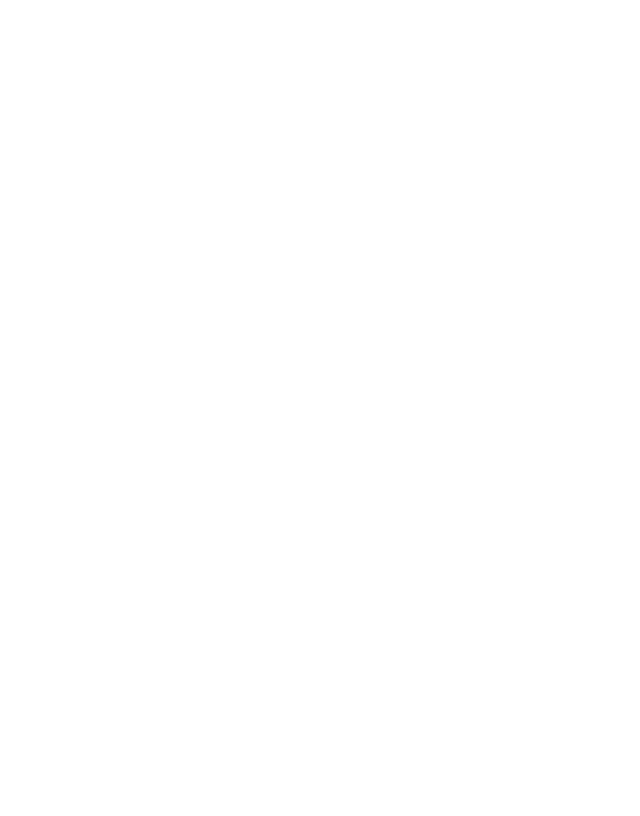
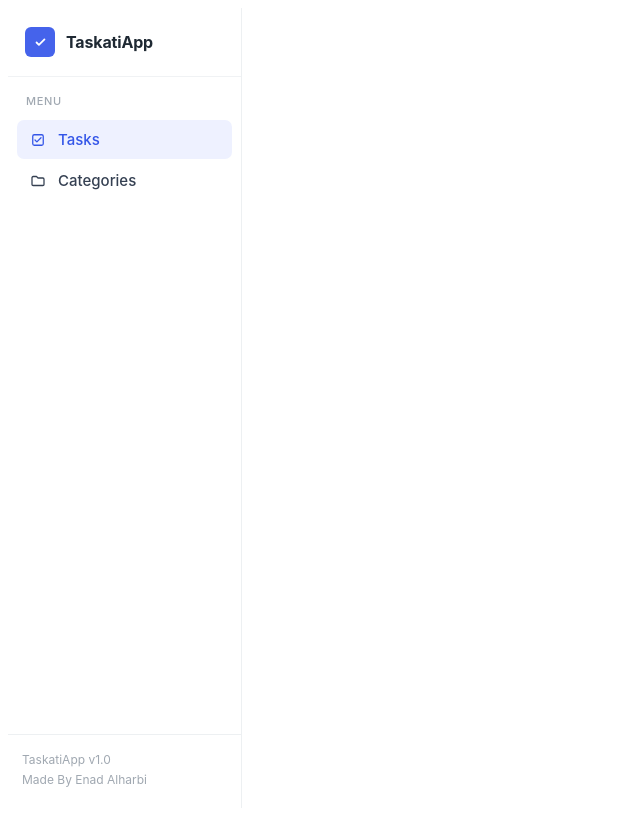
Before and after one commit to Enad-Alharbi/TaskatiApp, an Angular app in the folder Frontend/TaskatiApp.Web/: page /tasks in a window 1280 px wide. Shown: the whole page, without its empty margins (0-640 px from the left). Built offline with nearby package versions, Linux system fonts and the light colour scheme.

Commit message:
feat(frontend): Implement Sidebar Component

```diff
--- a/Frontend/TaskatiApp.Web/src/app/app.html
+++ b/Frontend/TaskatiApp.Web/src/app/app.html
@@ -1 +1,3 @@
-<router-outlet />
+<app-sidebar></app-sidebar>
+
+<router-outlet></router-outlet>
--- a/Frontend/TaskatiApp.Web/src/app/app.ts
+++ b/Frontend/TaskatiApp.Web/src/app/app.ts
@@ -1,8 +1,9 @@
 import { Component, signal } from '@angular/core';
 import { RouterOutlet } from '@angular/router';
+import { Sidebar } from './layout/components/sidebar/sidebar';
 
 @Component({
-  imports: [RouterOutlet],
+  imports: [RouterOutlet, Sidebar],
   selector: 'app-root',
   styleUrl: './app.scss',
   templateUrl: './app.html',
--- /dev/null
+++ b/Frontend/TaskatiApp.Web/src/app/layout/components/sidebar/sidebar.html
@@ -0,0 +1,44 @@
+<aside class="sidebar">
+	<header class="brand">
+		<span class="brand-mark" aria-hidden="true">
+			<svg viewBox="0 0 24 24" focusable="false">
+				<path d="m7 12 3 3 7-7" />
+			</svg>
+		</span>
+		<span class="brand-name">TaskatiApp</span>
+	</header>
+
+	<nav class="navigation" aria-label="Main navigation">
+		<p class="section-label">Menu</p>
+
+		<a
+			class="navigation-link"
+			routerLink="/tasks"
+			routerLinkActive="navigation-link-active"
+			[routerLinkActiveOptions]="{ exact: true }"
+		>
+			<svg class="navigation-icon" viewBox="0 0 24 24" aria-hidden="true" focusable="false">
+				<rect x="5" y="5" width="14" height="14" rx="2" />
+				<path d="m8 12 2.5 2.5L16 9" />
+			</svg>
+			<span>Tasks</span>
+		</a>
+
+		<a
+			class="navigation-link"
+			routerLink="/categories"
+			routerLinkActive="navigation-link-active"
+			[routerLinkActiveOptions]="{ exact: true }"
+		>
+			<svg class="navigation-icon" viewBox="0 0 24 24" aria-hidden="true" focusable="false">
+				<path d="M4 7.5A1.5 1.5 0 0 1 5.5 6H10l2 2h6.5A1.5 1.5 0 0 1 20 9.5v7A1.5 1.5 0 0 1 18.5 18h-13A1.5 1.5 0 0 1 4 16.5v-9Z" />
+			</svg>
+			<span>Categories</span>
+		</a>
+	</nav>
+
+	<footer class="sidebar-footer">
+		<span>TaskatiApp v1.0</span>
+		<span>Made By Enad Alharbi</span>
+	</footer>
+</aside>
--- /dev/null
+++ b/Frontend/TaskatiApp.Web/src/app/layout/components/sidebar/sidebar.scss
@@ -0,0 +1,115 @@
+.sidebar {
+	display: flex;
+	flex-direction: column;
+	width: 234px;
+	height: 100vh;
+	min-height: 480px;
+	box-sizing: border-box;
+	border-right: 1px solid #edf0f2;
+	background: #ffffff;
+	color: #1f2933;
+	font-family: Inter, ui-sans-serif, system-ui, -apple-system, BlinkMacSystemFont, "Segoe UI", sans-serif;
+}
+
+.brand {
+	display: flex;
+	align-items: center;
+	gap: 11px;
+	height: 69px;
+	padding: 0 17px;
+	box-sizing: border-box;
+	border-bottom: 1px solid #f0f2f4;
+}
+
+.brand-mark {
+	display: grid;
+	width: 30px;
+	height: 30px;
+	place-items: center;
+	border-radius: 6px;
+	background: #4563eb;
+	color: #ffffff;
+}
+
+.brand-mark svg {
+	width: 19px;
+	height: 19px;
+	fill: none;
+	stroke: currentColor;
+	stroke-linecap: round;
+	stroke-linejoin: round;
+	stroke-width: 2.25;
+}
+
+.brand-name {
+	font-size: 16px;
+	font-weight: 650;
+	letter-spacing: -0.01em;
+}
+
+.navigation {
+	padding: 17px 9px 0;
+}
+
+.section-label {
+	margin: 0 0 12px 9px;
+	color: #a0a8b1;
+	font-size: 11px;
+	font-weight: 500;
+	letter-spacing: 0.06em;
+	text-transform: uppercase;
+}
+
+.navigation-link {
+	display: flex;
+	align-items: center;
+	gap: 11px;
+	height: 39px;
+	margin-bottom: 2px;
+	padding: 0 12px;
+	box-sizing: border-box;
+	border-radius: 7px;
+	color: #354052;
+	font-size: 15px;
+	font-weight: 500;
+	text-decoration: none;
+	transition: background-color 140ms ease, color 140ms ease;
+}
+
+.navigation-link:hover {
+	background: #f4f6ff;
+	color: #3456e8;
+}
+
+.navigation-link-active {
+	background: #eef1ff;
+	color: #3456e8;
+}
+
+.navigation-icon {
+	width: 18px;
+	height: 18px;
+	fill: none;
+	stroke: currentColor;
+	stroke-linecap: round;
+	stroke-linejoin: round;
+	stroke-width: 1.7;
+}
+
+.sidebar-footer {
+	display: flex;
+	flex-direction: column;
+	gap: 5px;
+	margin-top: auto;
+	padding: 17px 14px 21px;
+	border-top: 1px solid #edf0f2;
+	color: #a0a8b1;
+	font-size: 12px;
+	line-height: 1.25;
+}
+
+@media (max-width: 640px) {
+	.sidebar {
+		width: 204px;
+	}
+}
```
Also changed, not shown: Frontend/TaskatiApp.Web/src/app/layout/components/sidebar/sidebar.ts (added, +10 -0 lines), 1 other file (tests, documents, lock files or other folders).
